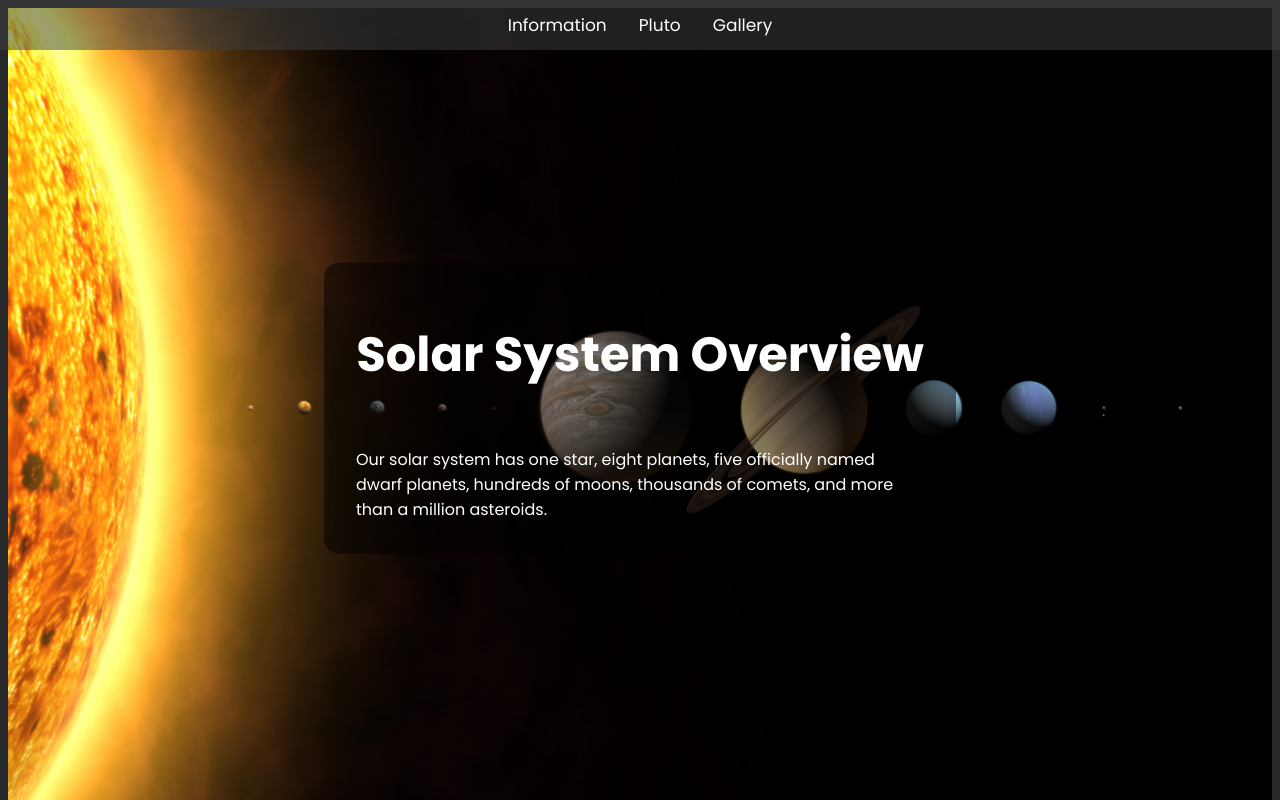
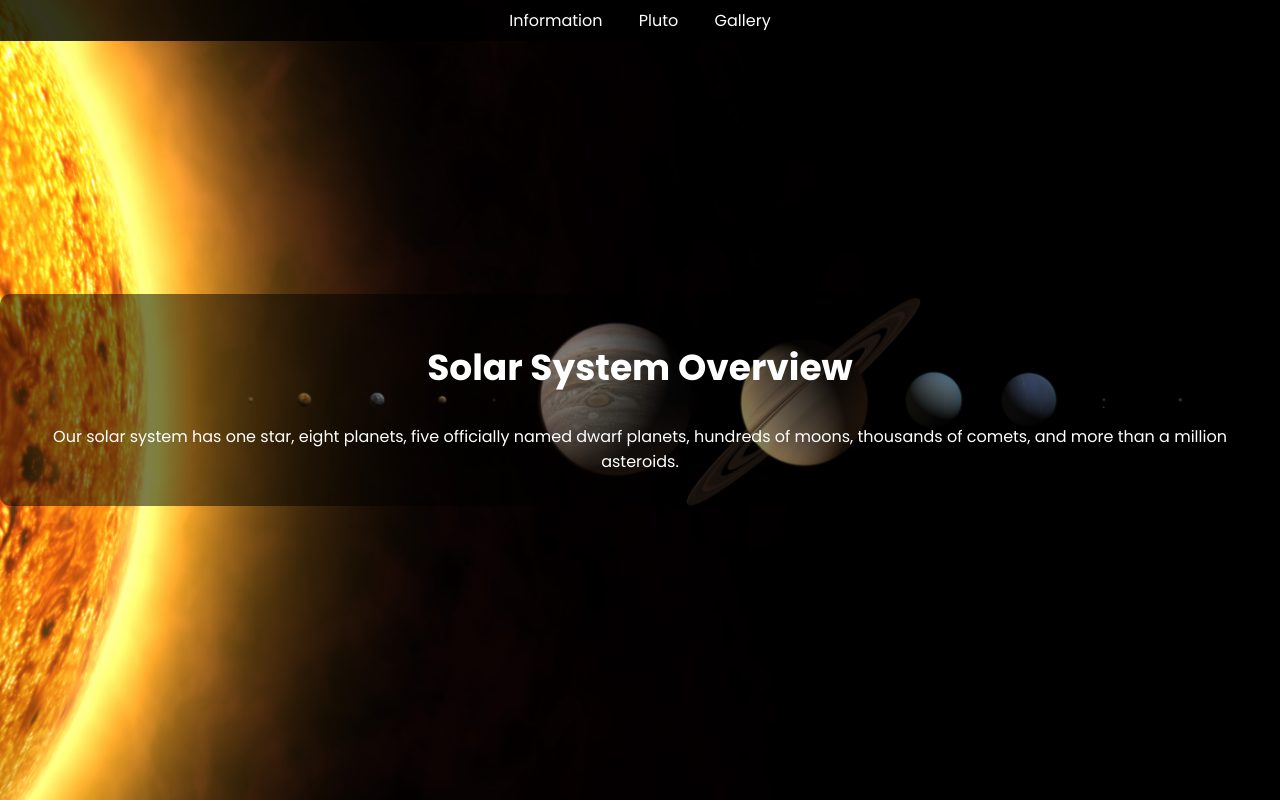
Before and after one commit to mathias-97/planet-lag-oppgave, a plain HTML site: page planet.html in a window 1280 px wide. Shown: the top 800 px of the page. Drawn offline with Linux system fonts and the light colour scheme.

Commit message:
css update

```diff
--- a/planet.css
+++ b/planet.css
@@ -1,34 +1,16 @@
-html {
+/* General Styles */
+body, html {
+    margin: 0;
+    padding: 0;
+    font-family: 'Poppins';
     scroll-behavior: smooth;
-    background-color: #28292A;
-    font-family: 'Poppins';
-
 }
 
-.topnav {
-    background-color: rgba(60, 64, 67, 0.5);
-    overflow: hidden;
-    position: fixed;
-    top: 0;
-    left: 0;
+header {
     width: 100%;
-    height: 50px;
-    display: flex;
-    align-items: center; /* Vertically centers items in the navbar */
-    justify-content: center; /* Horizontally centers the links in the navbar */
 }
 
-.topnav a {
-    color: white;
-    text-decoration: none;
-    font-size: 17px;
-    padding: 0 16px; /* Adds horizontal spacing between links */
-    display: flex; /* Makes the link a flex container */
-    align-items: center; /* Vertically centers text inside the link */
-    justify-content: center; /* Ensures text is horizontally centered within each link */
-    height: 100%;
-}
-
+/* Fullscreen Section Styles */
 .fullscreen {
     height: 100vh;
     background-size: cover;
@@ -51,51 +33,48 @@ html {
     background-image: url('surface.jpg');
 }
 
+/* Overlay Styles */
 .overlay-container {
     position: relative;
+    width: 100%;
+    height: 100%;
     display: flex;
     justify-content: center;
     align-items: center;
-    width: 100%;
-    height: 100%;
 }
 
 .overlay-text {
-    display: flex;
-    justify-content: center;
-    align-items: center;
-    font-size: 2rem;
+    font-size: 1.5rem;
     background: rgba(0, 0, 0, 0.5);
     padding: 1rem 2rem;
-    border-radius: 15px;
+    border-radius: 10px;
     color: white;
-    position: absolute;
-    transform: translate(-50%, -50%);
-    flex-direction: column;
-
+    text-align: center;
 }
 
-.overlay-text {
-    top: 50%;
-    left: 50%;
+/* Navigation Bar Styles */
+.topnav {
+    position: fixed;
+    top: 0;
+    width: 100%;
+    background-color: rgba(0, 0, 0, 0.8);
+    padding: 0.5rem 0;
+    text-align: center;
+    z-index: 10;
 }
 
-.overlay-top {
-    top: 20%;
-    left: 20%;
+.topnav a {
+    color: white;
+    text-decoration: none;
+    margin: 0 1rem;
+    font-size: 1rem;
+    transition: color 0.3s;
 }
 
-.overlay-middel {
-    top: 50%;
-    left: 50%;
-}
-
-.overlay-bottom {
-    top: 80%;
-    left: 50%;
+.topnav a:hover {
+    color: #f0db4f;
 }
 
 p {
     font-size: 16px;
-    padding:
 }
```
